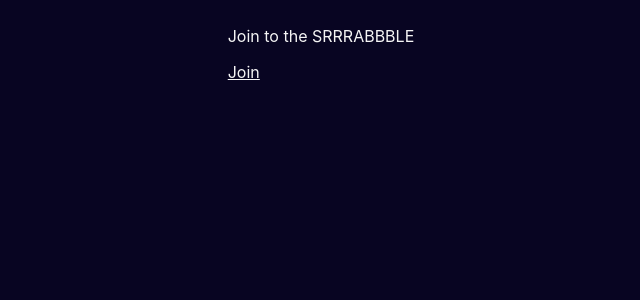
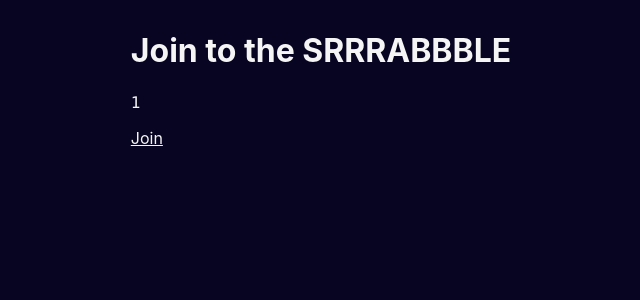
Before and after one commit to MindWarmth/naughty-scrabble, a React (Create React App) app: page /join/1 in a window 1280 px wide. Shown: the top 300 px of the page, without its empty margins (319-959 px from the left). Built offline with nearby package versions, Linux system fonts and the light colour scheme; no server answers.

Commit message:
join gameID

```diff
--- a/src/pages/Join.jsx
+++ b/src/pages/Join.jsx
@@ -1,11 +1,16 @@
+import { useParams } from 'react-router-dom';
 import { nanoid } from 'nanoid';
 import { Link } from "react-router-dom";
 
-const Join = () => (
-  <div>
-    <p>Join to the SRRRABBBLE</p>
-    <Link to={ `/game/${nanoid()}` }>Join</Link>
-  </div>
-);
+const Join = () => {
+  const { gameID } = useParams();
 
+  return (
+    <div>
+      <h1>Join to the SRRRABBBLE</h1>
+      <code>{gameID}</code>
+      <p><Link to={ `/game/${nanoid()}` }>Join</Link></p>
+    </div>
+  );
+}
 export default Join;
```
